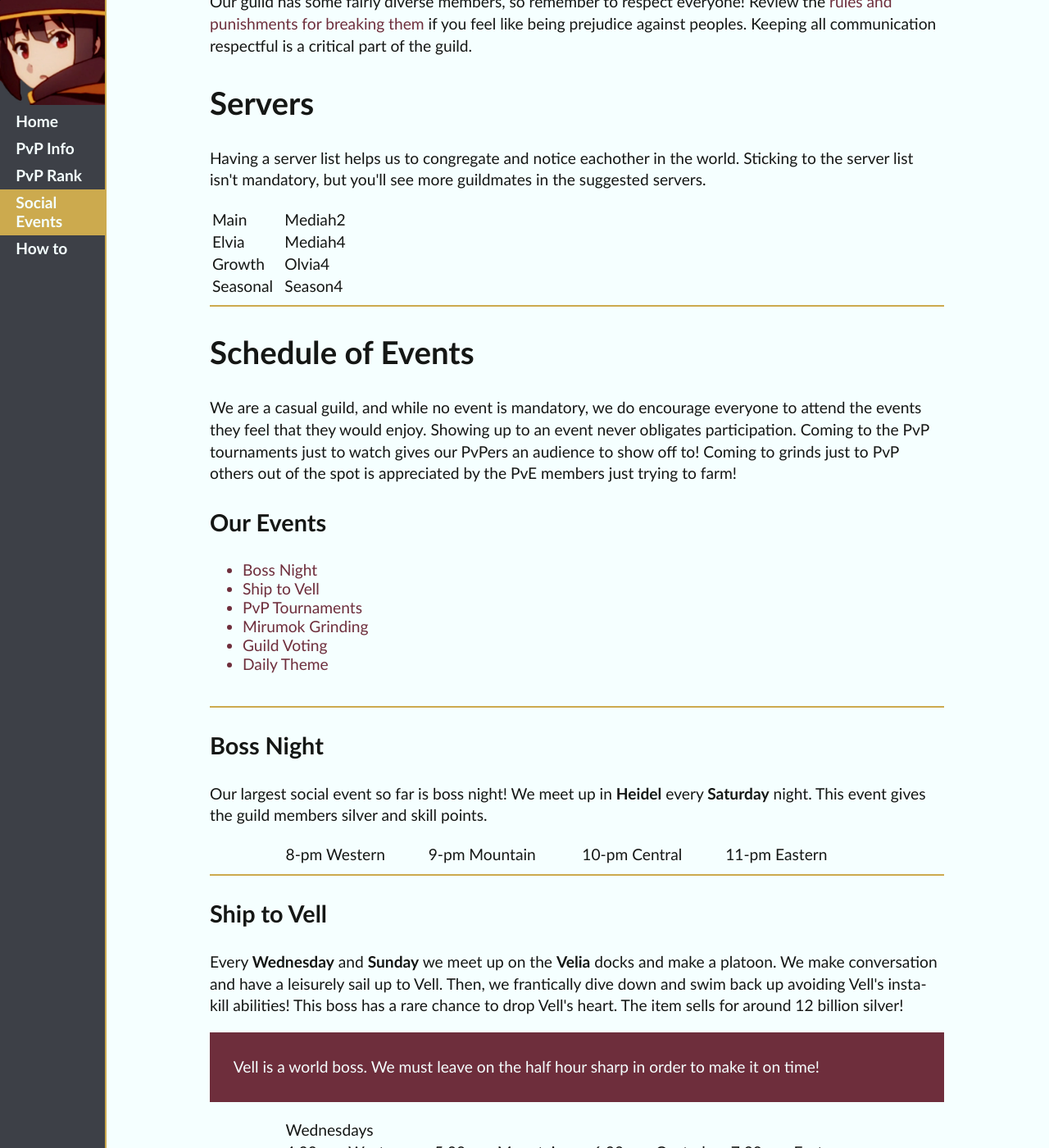
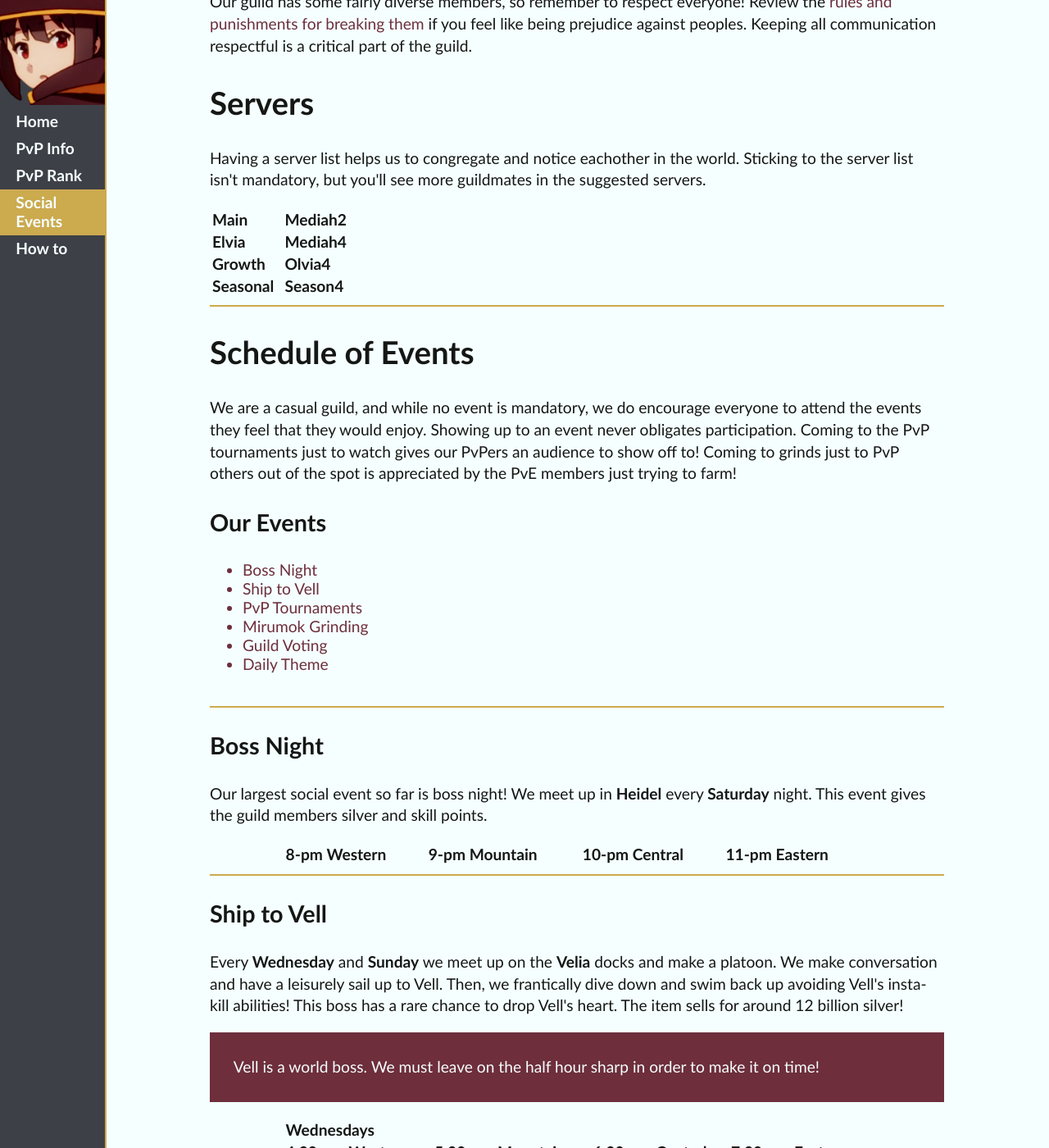
Before and after one commit to ideonella/ideonella.github.io, a Jekyll site: the page built from social.html, in a window 1280 px wide and 1400 px high, scrolled down 566 px. Shown: the whole window at 82% size. Built offline with Jekyll 4.4.1, drawn with Linux system fonts in a browser that asks for light colours.

Commit message:
Update tables.scss

```diff
--- a/_sass/tables.scss
+++ b/_sass/tables.scss
@@ -9,6 +9,11 @@ table.small {
   width: 20%;
   margin: 0;
 }
+
+table.strong {
+  font-weight: bold;
+}
+
 //row in header
 thead tr {
 }
```
